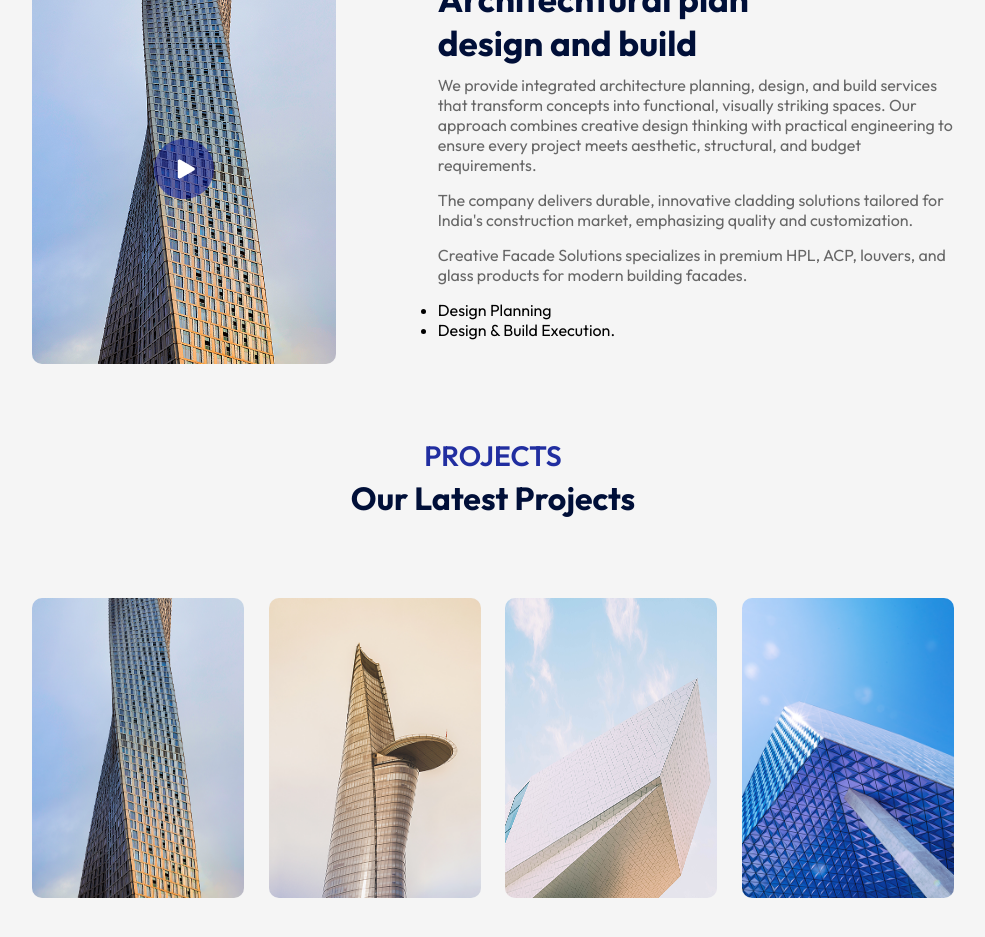
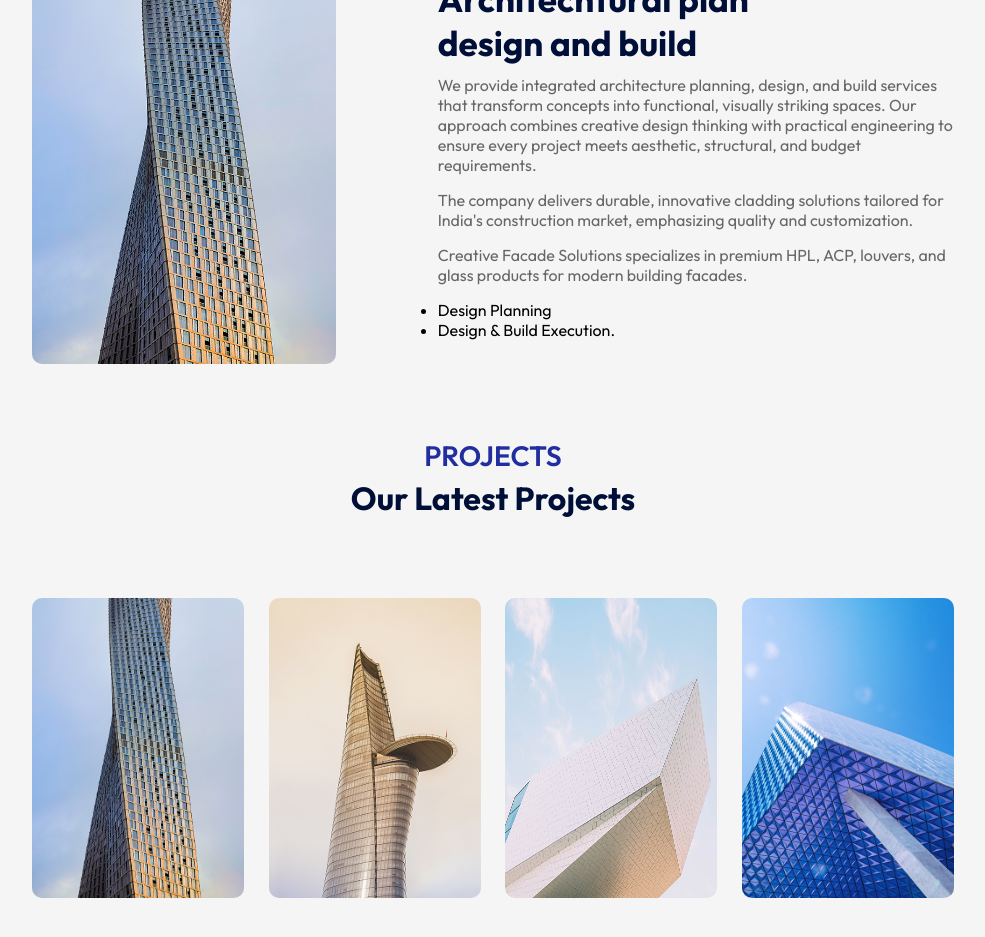
Before and after one commit to VenkateshBoddepalli/Creating_Facades, a React (Vite) app: page / in a window 1280 px wide. Shown: the part 1620-2557 px from the top of the page, without its empty margins (147-1132 px from the left). Built offline with nearby package versions, Linux system fonts and the light colour scheme.

Commit message:
about page changes

```diff
--- a/src/Components/About/About.jsx
+++ b/src/Components/About/About.jsx
@@ -1,7 +1,7 @@
 import React from 'react'
 import './About.css'
 import about_img from '../../assets/about.png'
-import play_icon from '../../assets/play-icon.png'
+// import play_icon from '../../assets/play-icon.png'
 
 const About = ({setPlayState}) => {
   return (
@@ -10,7 +10,7 @@ const About = ({setPlayState}) => {
         <h1>25</h1>
         <span>Years of Experience</span>
         <img src={about_img} alt="" className='about-img'/>
-        <img src={play_icon} alt="" className='play-icon' onClick={()=>{setPlayState(true)}}/>
+        {/* <img src={play_icon} alt="" className='play-icon' onClick={()=>{setPlayState(true)}}/> */}
       </div>
       <div className="about-right">
         <h3>ABOUT US</h3>
```
